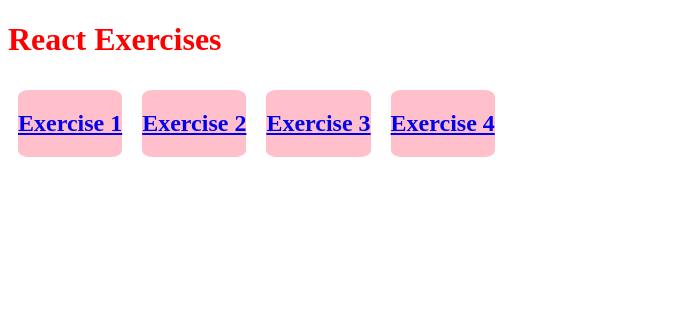
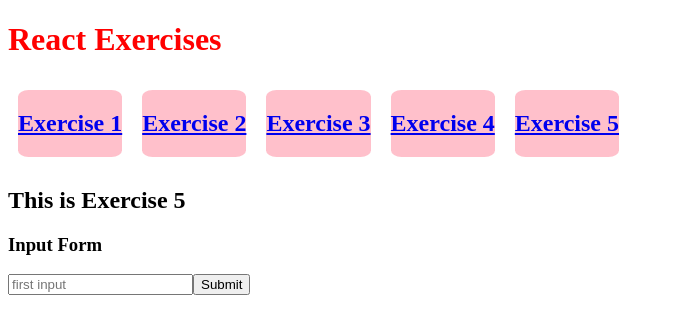
Before and after one commit to austinbhan/my-react-playground, a React app: page /exercise-five in a window 1280 px wide. Shown: the top 334 px of the page, without its empty margins (0-674 px from the left). Built offline with nearby package versions, Linux system fonts and the light colour scheme.

Commit message:
Functioning spread method for exercise 5, new notes for future plan

```diff
--- /dev/null
+++ b/src/ExerciseFive/ExerciseFive.jsx
@@ -0,0 +1,28 @@
+import { useState } from 'react';
+
+export default function ExerciseFive() {
+  const [list, setList] = useState([]);
+  const [userInput, setUserInput] = useState('');
+
+
+  function handleSubmit(e) {
+    e.preventDefault();
+    setList([...list, userInput]); // How to make an array of pushing lists
+  }
+
+  return(
+    <div>
+      <h2>This is Exercise 5</h2>
+      {list}
+      <form onSubmit={handleSubmit}>
+        <h3>Input Form</h3>
+        <input placeholder="first input"
+          name="first input"
+          value={userInput}
+          onChange={e => setUserInput(e.target.value)}
+        />
+        <button type="submit">Submit</button>
+      </form>
+    </div>
+  );
+}
--- a/src/app.jsx
+++ b/src/app.jsx
@@ -8,6 +8,7 @@
 import { CardData } from './Cards/CardData';
 import ExerciseThree from './ExerciseThree/ExerciseThree';
 import ExerciseFour from './ExerciseFour/ExerciseFour';
+import ExerciseFive from './ExerciseFive/ExerciseFive';
 
 export default function App() {
   return(
@@ -31,6 +32,10 @@
             to="/exercise-four">
             <h2>Exercise 4</h2>
           </Link>
+          <Link className={styles.button}
+            to="/exercise-five">
+            <h2>Exercise 5</h2>
+          </Link>
         </div>
 
         <div className={styles.exercises}>
@@ -43,6 +48,8 @@
               element={<ExerciseThree />} />
             <Route path="/exercise-four"
               element={<ExerciseFour />} />
+            <Route path="exercise-five"
+              element={<ExerciseFive />} />
           </Routes>
         </div>
       </div>
```
